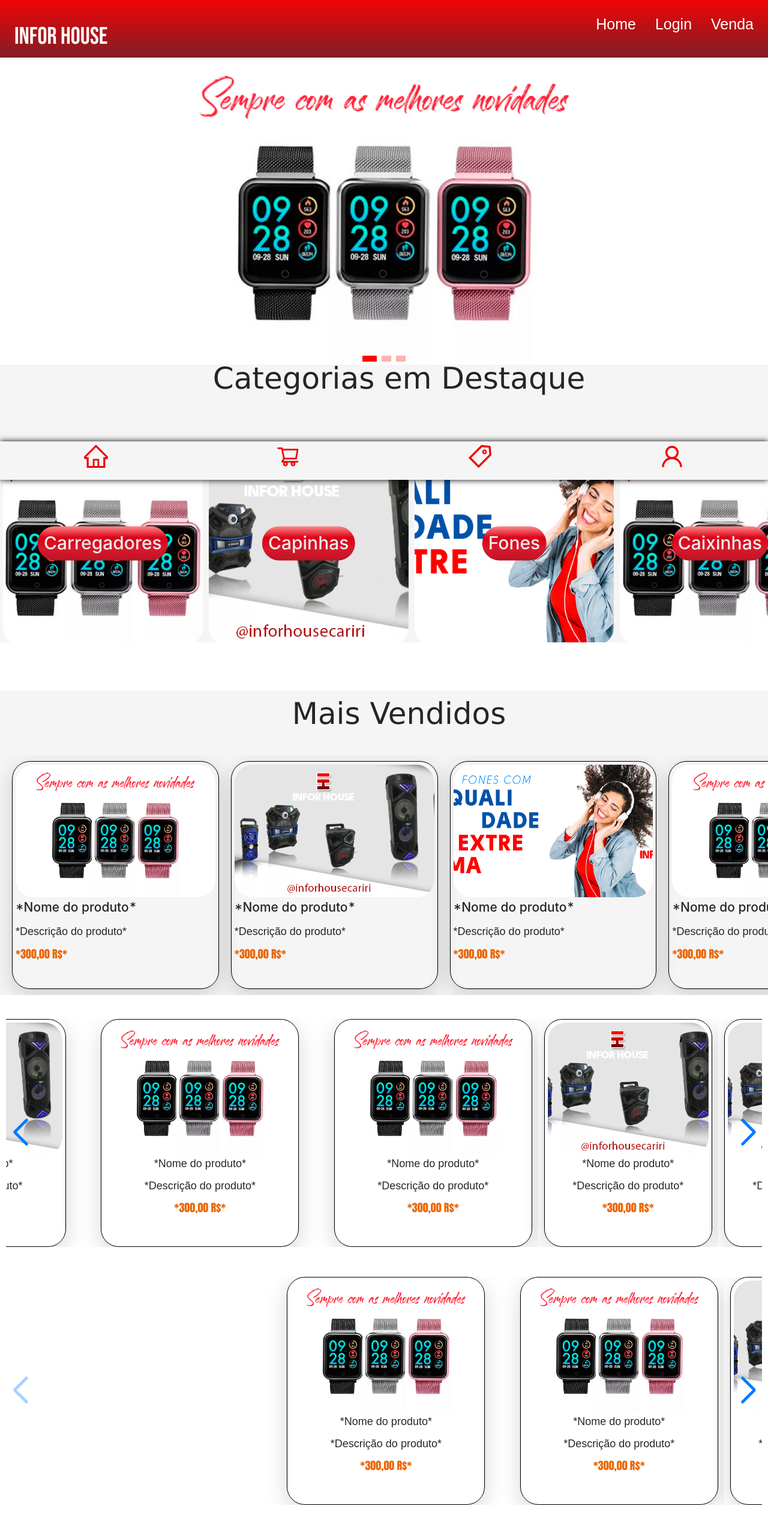
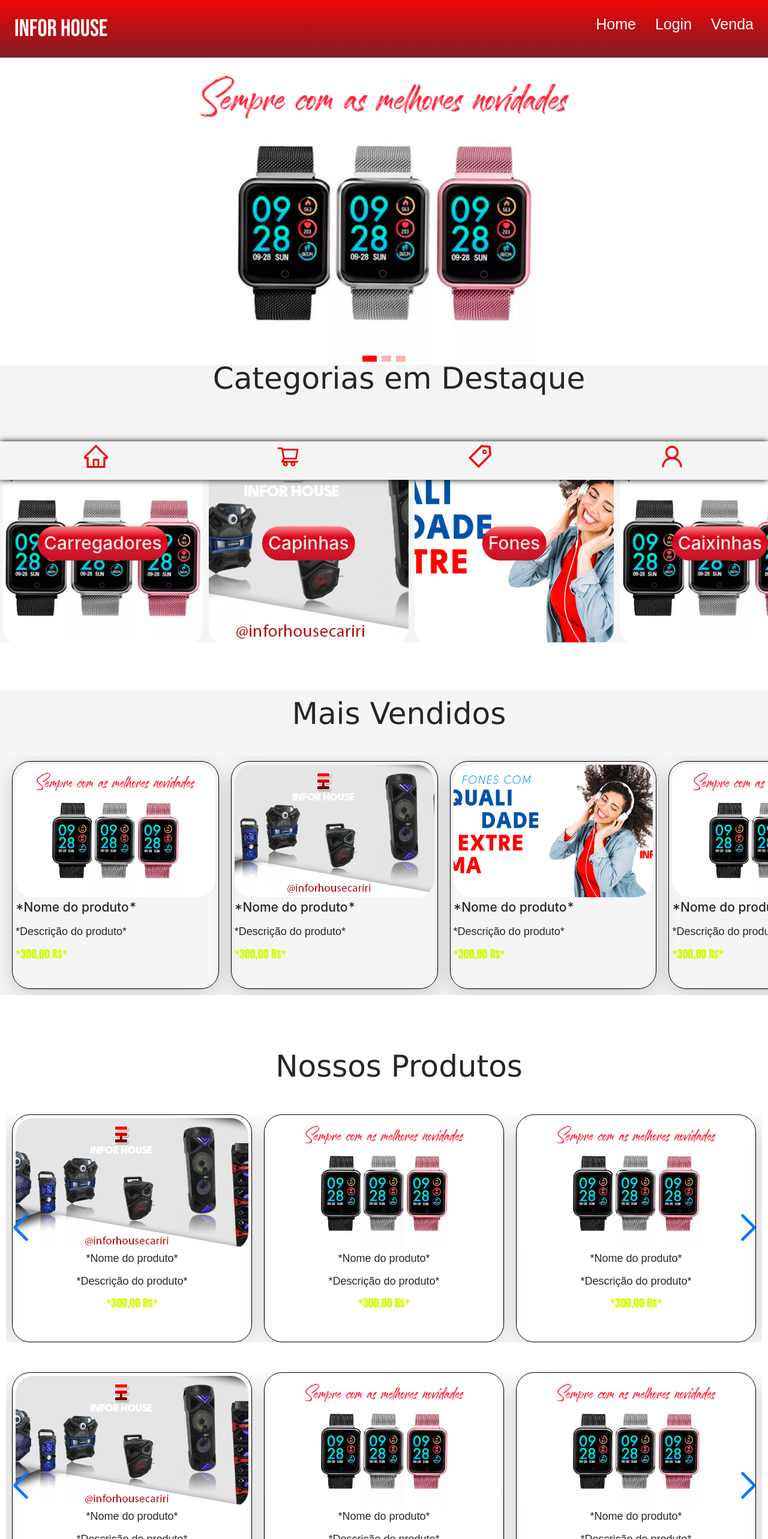
Before and after one commit to IuryMT/EstagioInforHouse, a React (Create React App) app: page / in a window 1280 px wide. Shown: the top 2566 px of the page at 60% size. Built offline with nearby package versions, Linux system fonts and the light colour scheme.

Commit message:
resolução de bugs

```diff
--- a/src/components/Carrosel.js
+++ b/src/components/Carrosel.js
@@ -1,3 +1,4 @@
+import React from 'react'
 
 export function Carrosel() {
 
--- a/src/components/css/Header.scss
+++ b/src/components/css/Header.scss
@@ -36,24 +36,33 @@
 }
 
 .header {
+    // width: 100vw;
+    // height: 12vh;
+    // position: fixed;
+    // top: 0;
+    // z-index: 1000;
+    // // background-image: linear-gradient(#1fe7f1,#228cca);
+    // background-image: linear-gradient(#ef0505, #801d27);
+    // display: flex;
+    // align-items: center;
+    // justify-content: center;
+}
+
+.container {
+    // padding: 0 1.5rem;
+    // width: 100%;
+    // margin: 0 auto;
+}
+
+.nav {
+    padding: 0 1.5rem;
+    margin: 0 auto;
     width: 100vw;
     height: 12vh;
     position: fixed;
     top: 0;
     z-index: 1000;
-    // background-image: linear-gradient(#1fe7f1,#228cca);
     background-image: linear-gradient(#ef0505, #801d27);
-    display: flex;
-    align-items: center;
-}
-
-.container {
-    padding: 0 1.5rem;
-    width: 100%;
-    margin: 0 auto;
-}
-
-.nav {
     display: flex;
     align-items: center;
     justify-content: space-between;
@@ -66,6 +75,7 @@
     border: none;
     color: white;
     cursor: pointer;
+    margin: auto;
 }
 
 .nav a:hover {
@@ -94,9 +104,11 @@
     font-size: 2.5rem;
     margin-bottom: 0;
     font-weight: 500;
+    margin: auto 0;
     line-height: 1.2;
     // font-family: 'Bebas Neue', cursive;
     font-family: "Bebas Neue", Arial, Helvetica, sans-serif;
+    text-align: center;
 }
 
 .mobile-menu {
--- a/src/components/css/Section1.scss
+++ b/src/components/css/Section1.scss
@@ -323,29 +323,35 @@
     height: 100%;
 }
 
+.swiper-wrapper{
+box-sizing: border-box !important;
+// transform: translate3d(-1000px, 0px, 0px) !important;
+}
+
 .swiper-pagination-fraction {
     display: none !important;
 }
 
 .swiper-slide {
     text-align: center;
-    width: 300px !important;
-    font-size: 18px;
-    background: #fff;
+    // width: 350px !important;
+    // font-size: 18px;
+    // background: #fff;
+    // margin: 0 10px !important;
 
     /* Center slide text vertically */
-    display: --webkit-box;
-    display: --ms-flexbox;
-    display: --webkit-flex;
-    display: flex;
+    display: -webkit-box;
+    display: -ms-flexbox;
+    display: -webkit-flex;
+    // display: flex;
     -webkit-box-pack: center;
     -ms-flex-pack: center;
     -webkit-justify-content: center;
-    justify-content: center;
+    // justify-content: center;
     -webkit-box-align: center;
     -ms-flex-align: center;
     -webkit-align-items: center;
-    align-items: center;
+    // align-items: center;
 }
 
 .swiper-slide img {
@@ -356,23 +362,21 @@
     position: relative;
 }
 
-.swiper-slide.swiper-slide-active {
-    width: 350px !important;
-    margin-right: 3vw !important;
-    margin-left: 3vw !important;
-}
+// .swiper-slide.swiper-slide-active {
+//     width: 350px !important;
+// }
 
-.swiper-slide.swiper-slide-prev {
-    width: 350px !important;
-    margin-right: 0 !important;
-    margin-left: 0 !important;
-}
+// .swiper-slide.swiper-slide-prev {
+//     width: 350px !important;
+//     margin-right: 0 !important;
+//     margin-left: 0 !important;
+// }
 
-.swiper-slide.swiper-slide-next {
-    width: 350px !important;
-    margin-right: 0 !important;
-    margin-left: 0 !important;
-}
+// .swiper-slide.swiper-slide-next {
+//     width: 350px !important;
+//     margin-right: 0 !important;
+//     margin-left: 0 !important;
+// }
 
 // --------------------------------------------------------------
 
@@ -388,12 +392,12 @@
 
 // -----------------------------------------------------------------
 
-.swiper-container {
-    width: 100%;
-    height: 300px;
-    margin: 20px auto;
+// .swiper-container {
+//     width: 100%;
+//     height: 350px;
+//     margin: 20px auto;
 
-}
+// }
 
 .append-buttons {
     text-align: center;
--- a/src/pages/Home/index.js
+++ b/src/pages/Home/index.js
@@ -32,6 +32,12 @@
 
 
     const [swiperRef, setSwiperRef] = useState(null);
+
+
+    // function scrollAuto(){
+    // document.querySelector('.carousel-master2').addEventListener("wheel", (event) => {
+    //     console.log(event)
+    // })}
 
     // var swiper = new Swiper('.swiper-container', {
     //     slidesPerView: 3,
@@ -135,7 +141,9 @@
                     </div>
                 </div>
             </div>
+            <h1 className='h1'>Nossos Produtos</h1>
             <div className='carousel-master2'>
+
                 <Swiper onSwiper={setSwiperRef} slidesPerView={3} centeredSlides={true} spaceBetween={0} autoplay={5000} speed={400} loop={true}
         loopFillGroupWithBlank={true}
    pagination={{
@@ -148,7 +156,6 @@
                             <h3>*Nome do produto*</h3>
                             <h3>*Descrição do produto*</h3>
                             <h3 className='bold'>*300,00 R$*</h3>
-                            {/* <h4 className='h4'>Carregadores</h4> */}
                         </div>
                     </SwiperSlide>
                     <SwiperSlide>
@@ -168,7 +175,7 @@
                         </div>
                     </SwiperSlide>
                     <SwiperSlide>
-                        <div className='card2 margin-right'>
+                        <div className='card2'>
                             <img src={som} className='imagem' alt="not found" />
                             <h3>*Nome do produto*</h3>
                             <h3>*Descrição do produto*</h3>
@@ -178,18 +185,17 @@
                 </Swiper>
             </div>
 
-
             <div className='carousel-master2'>
-                <Swiper onSwiper={setSwiperRef} slidesPerView={3} centeredSlides={true} spaceBetween={0} pagination={{
+                <Swiper onSwiper={setSwiperRef} slidesPerView={3} centeredSlides={true} spaceBetween={0} autoplay={5000} speed={400} loop={true} loopFillGroupWithBlank={true}
+                pagination={{
                     "type": "fraction"
-                }} navigation={true} className="mySwiper">
+                }} navigation={true} className="mySwiper" data-swiper-autoplay="2000">
                     <SwiperSlide>
                         <div className='card2'>
                             <img src={relogio} className='imagem' alt="not found" />
                             <h3>*Nome do produto*</h3>
                             <h3>*Descrição do produto*</h3>
                             <h3 className='bold'>*300,00 R$*</h3>
-                            {/* <h4 className='h4'>Carregadores</h4> */}
                         </div>
                     </SwiperSlide>
                     <SwiperSlide>
@@ -300,7 +306,7 @@
                     </div>
                 </div>
             </div>
-            <div className="branco"></div>
+            <div className="branco">Espaço em Branco</div>
 
 
 
```
